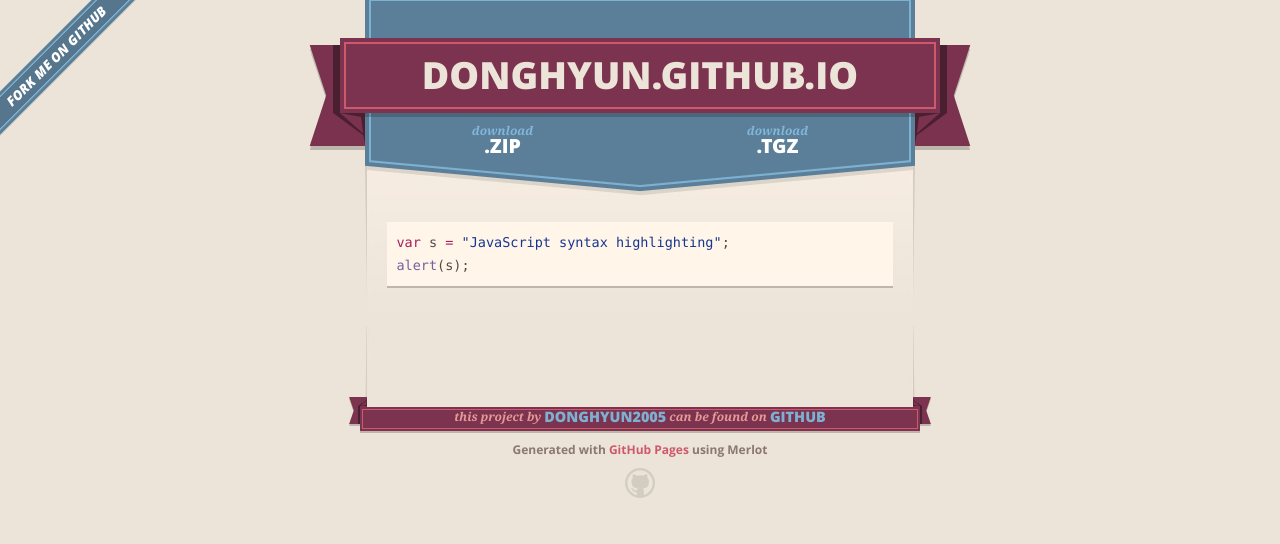
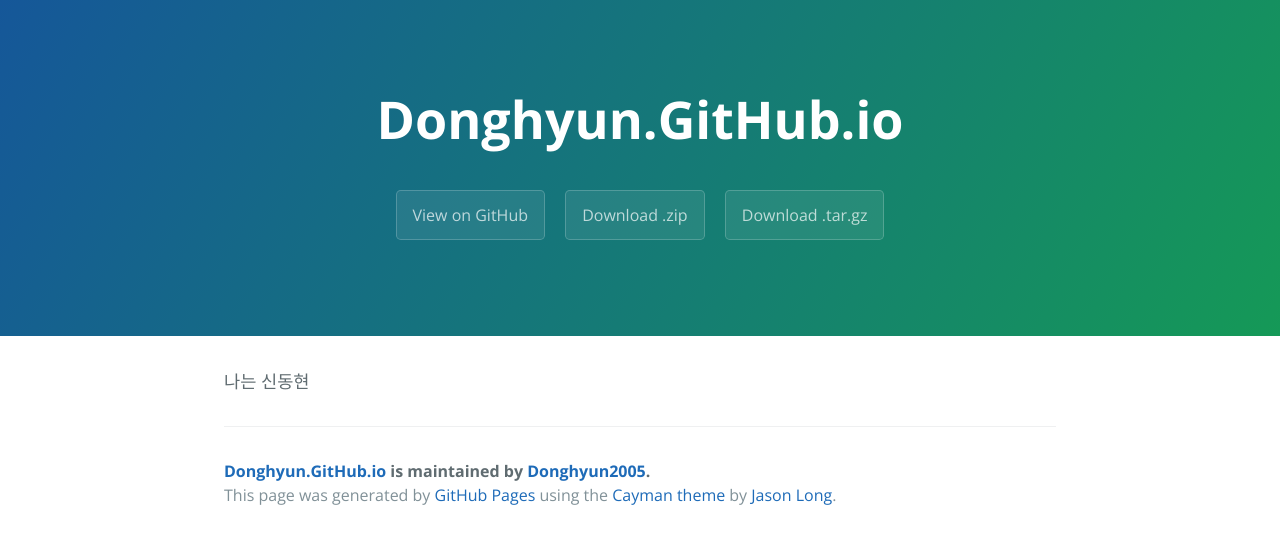
Before and after one commit to Donghyun2005/donghyun.github.io, a plain HTML site: page index.html in a window 1280 px wide. Drawn offline with nearby package versions, Linux system fonts and the light colour scheme.

Commit message:
Create gh-pages branch via GitHub

```diff
--- a/index.html
+++ b/index.html
@@ -1,68 +1,33 @@
 <!DOCTYPE html>
-<html>
+<html lang="en-us">
   <head>
-    <meta charset='utf-8'>
-    <meta http-equiv="X-UA-Compatible" content="chrome=1">
-    <meta name="viewport" content="width=640">
+    <meta charset="UTF-8">
+    <title>Donghyun.GitHub.io by Donghyun2005</title>
+    <meta name="viewport" content="width=device-width, initial-scale=1">
+    <link rel="stylesheet" type="text/css" href="stylesheets/normalize.css" media="screen">
+    <link href='https://fonts.googleapis.com/css?family=Open+Sans:400,700' rel='stylesheet' type='text/css'>
+    <link rel="stylesheet" type="text/css" href="stylesheets/stylesheet.css" media="screen">
+    <link rel="stylesheet" type="text/css" href="stylesheets/github-light.css" media="screen">
+  </head>
+  <body>
+    <section class="page-header">
+      <h1 class="project-name">Donghyun.GitHub.io</h1>
+      <h2 class="project-tagline"></h2>
+      <a href="https://github.com/Donghyun2005/donghyun.github.io" class="btn">View on GitHub</a>
+      <a href="https://github.com/Donghyun2005/donghyun.github.io/zipball/master" class="btn">Download .zip</a>
+      <a href="https://github.com/Donghyun2005/donghyun.github.io/tarball/master" class="btn">Download .tar.gz</a>
+    </section>
 
-    <link rel="stylesheet" href="stylesheets/core.css" media="screen">
-    <link rel="stylesheet" href="stylesheets/mobile.css" media="handheld, only screen and (max-device-width:640px)">
-    <link rel="stylesheet" href="stylesheets/github-light.css">
+    <section class="main-content">
+      <p>나는 신동현</p>
 
-    <script type="text/javascript" src="javascripts/modernizr.js"></script>
-    <script type="text/javascript" src="https://ajax.googleapis.com/ajax/libs/jquery/1.7.1/jquery.min.js"></script>
-    <script type="text/javascript" src="javascripts/headsmart.min.js"></script>
-    <script type="text/javascript">
-      $(document).ready(function () {
-        $('#main_content').headsmart()
-      })
-    </script>
-    <title>Donghyun.GitHub.io by Donghyun2005</title>
-  </head>
+      <footer class="site-footer">
+        <span class="site-footer-owner"><a href="https://github.com/Donghyun2005/donghyun.github.io">Donghyun.GitHub.io</a> is maintained by <a href="https://github.com/Donghyun2005">Donghyun2005</a>.</span>
 
-  <body>
-    <a id="forkme_banner" href="https://github.com/Donghyun2005/donghyun.github.io">View on GitHub</a>
-    <div class="shell">
-
-      <header>
-        <span class="ribbon-outer">
-          <span class="ribbon-inner">
-            <h1>Donghyun.GitHub.io</h1>
-            <h2></h2>
-          </span>
-          <span class="left-tail"></span>
-          <span class="right-tail"></span>
-        </span>
-      </header>
-
-      <section id="downloads">
-        <span class="inner">
-          <a href="https://github.com/Donghyun2005/donghyun.github.io/zipball/master" class="zip"><em>download</em> .ZIP</a><a href="https://github.com/Donghyun2005/donghyun.github.io/tarball/master" class="tgz"><em>download</em> .TGZ</a>
-        </span>
-      </section>
-
-
-      <span class="banner-fix"></span>
-
-
-      <section id="main_content">
-        <div class="highlight highlight-source-js"><pre><span class="pl-k">var</span> s <span class="pl-k">=</span> <span class="pl-s"><span class="pl-pds">"</span>JavaScript syntax highlighting<span class="pl-pds">"</span></span>;
-<span class="pl-en">alert</span>(s);</pre></div>
-      </section>
-
-      <footer>
-        <span class="ribbon-outer">
-          <span class="ribbon-inner">
-            <p>this project by <a href="https://github.com/Donghyun2005">Donghyun2005</a> can be found on <a href="https://github.com/Donghyun2005/donghyun.github.io">GitHub</a></p>
-          </span>
-          <span class="left-tail"></span>
-          <span class="right-tail"></span>
-        </span>
-        <p>Generated with <a href="https://pages.github.com">GitHub Pages</a> using Merlot</p>
-        <span class="octocat"></span>
+        <span class="site-footer-credits">This page was generated by <a href="https://pages.github.com">GitHub Pages</a> using the <a href="https://github.com/jasonlong/cayman-theme">Cayman theme</a> by <a href="https://twitter.com/jasonlong">Jason Long</a>.</span>
       </footer>
 
-    </div>
+    </section>
 
 
   </body>
```
Also changed, not shown: params.json (+1 -1 lines).
